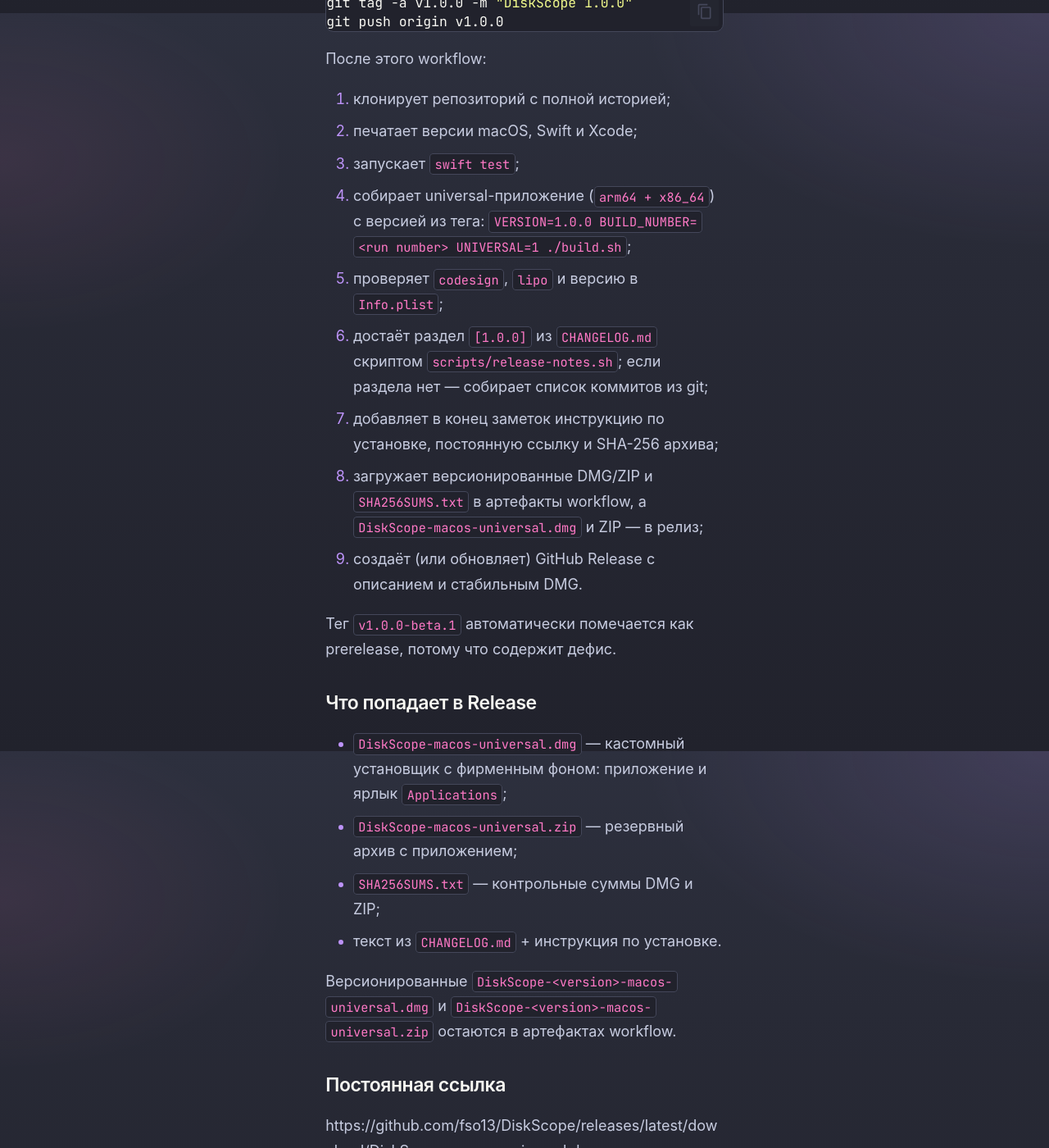
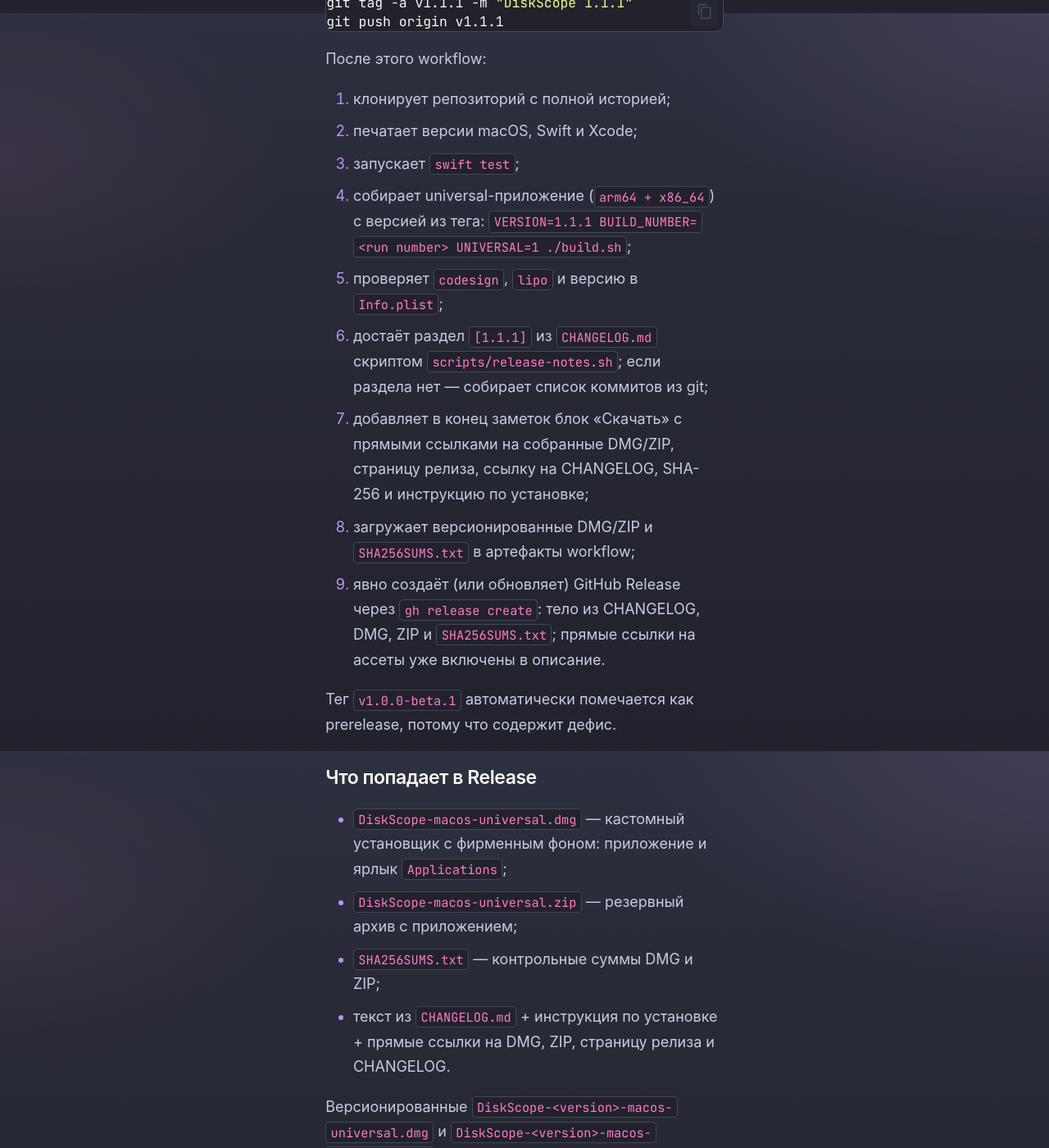
Before and after one commit to fso13/DiskScope, an MkDocs documentation site: the page built from docs/release.md, in a window 1280 px wide and 1400 px high, scrolled down 884 px. Shown: the whole window at 82% size. Built offline with MkDocs 1.6.1 and Material for MkDocs 9.7.7, drawn with Linux system fonts in a browser that asks for light colours; some web fonts are replaced; comment, search, counter and statistics services are not loaded; some of the changed text lies outside the part shown.

Commit message:
chore: release 1.1.1 and automate release publishing
Bumps the app and docs to 1.1.1, adds the 1.1.1 changelog, and replaces the release action with an explicit gh release create step that publishes changelog notes, direct DMG/ZIP links, the release page and SHA-256 checksums.

````diff
--- a/docs/release.md
+++ b/docs/release.md
@@ -12,8 +12,8 @@
 ## Релиз по тегу
 
 ```bash
-git tag -a v1.0.0 -m "DiskScope 1.0.0"
-git push origin v1.0.0
+git tag -a v1.1.1 -m "DiskScope 1.1.1"
+git push origin v1.1.1
 ```
 
 После этого workflow:
@@ -22,16 +22,19 @@ git push origin v1.0.0
 2. печатает версии macOS, Swift и Xcode;
 3. запускает `swift test`;
 4. собирает universal-приложение (`arm64 + x86_64`) с версией из тега:
-   `VERSION=1.0.0 BUILD_NUMBER=<run number> UNIVERSAL=1 ./build.sh`;
+   `VERSION=1.1.1 BUILD_NUMBER=<run number> UNIVERSAL=1 ./build.sh`;
 5. проверяет `codesign`, `lipo` и версию в `Info.plist`;
-6. достаёт раздел `[1.0.0]` из `CHANGELOG.md` скриптом
+6. достаёт раздел `[1.1.1]` из `CHANGELOG.md` скриптом
    `scripts/release-notes.sh`; если раздела нет — собирает список коммитов из
    git;
-7. добавляет в конец заметок инструкцию по установке, постоянную ссылку и
-   SHA-256 архива;
+7. добавляет в конец заметок блок «Скачать» с прямыми ссылками на собранные
+   DMG/ZIP, страницу релиза, ссылку на CHANGELOG, SHA-256 и инструкцию по
+   установке;
 8. загружает версионированные DMG/ZIP и `SHA256SUMS.txt` в артефакты
-   workflow, а `DiskScope-macos-universal.dmg` и ZIP — в релиз;
-9. создаёт (или обновляет) GitHub Release с описанием и стабильным DMG.
+   workflow;
+9. явно создаёт (или обновляет) GitHub Release через `gh release create`:
+   тело из CHANGELOG, DMG, ZIP и `SHA256SUMS.txt`; прямые ссылки на ассеты
+   уже включены в описание.
 
 Тег `v1.0.0-beta.1` автоматически помечается как prerelease, потому что
 содержит дефис.
@@ -42,10 +45,21 @@ git push origin v1.0.0
   приложение и ярлык `Applications`;
 - `DiskScope-macos-universal.zip` — резервный архив с приложением;
 - `SHA256SUMS.txt` — контрольные суммы DMG и ZIP;
-- текст из `CHANGELOG.md` + инструкция по установке.
+- текст из `CHANGELOG.md` + инструкция по установке + прямые ссылки на
+  DMG, ZIP, страницу релиза и CHANGELOG.
 
 Версионированные `DiskScope-<version>-macos-universal.dmg` и
 `DiskScope-<version>-macos-universal.zip` остаются в артефактах workflow.
+
+### Ссылки в релизе
+
+- **DMG:** `https://github.com/fso13/DiskScope/releases/download/<tag>/DiskScope-macos-universal.dmg`
+- **ZIP:** `https://github.com/fso13/DiskScope/releases/download/<tag>/DiskScope-macos-universal.zip`
+- **Страница релиза:** `https://github.com/fso13/DiskScope/releases/tag/<tag>`
+- **CHANGELOG:** `https://github.com/fso13/DiskScope/blob/<tag>/CHANGELOG.md`
+
+Прямые ссылки ведут на билд конкретного тега, а не на `latest`, поэтому
+остаются рабочими для старых релизов.
 
 ### Постоянная ссылка
 
````
Also changed, not shown: CHANGELOG.md (+21 -4 lines), README.md (+6 -5 lines), docs/index.md (+2 -2 lines), docs/assets/screenshots/09-docs-site.png, 4 other files.
